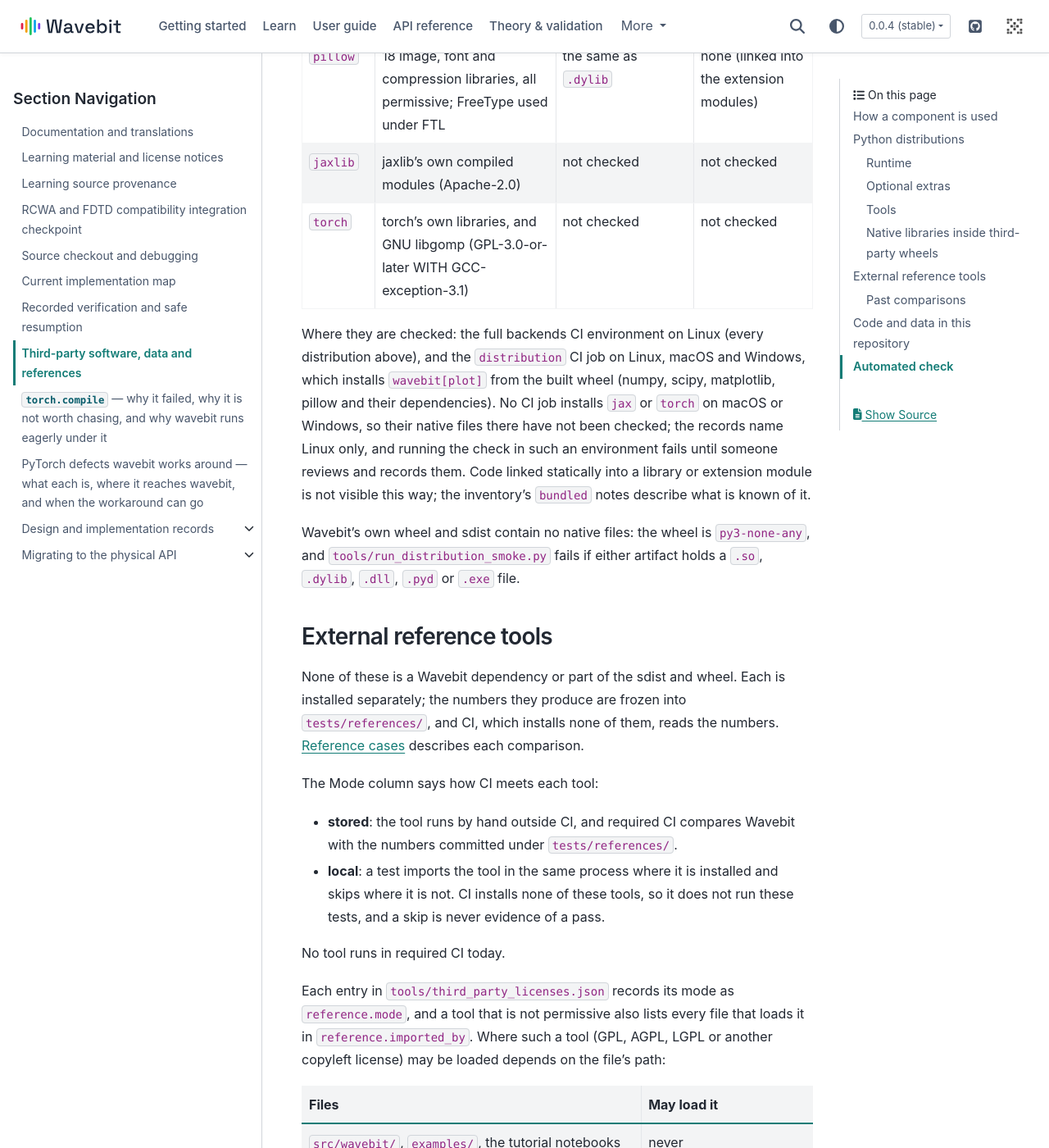
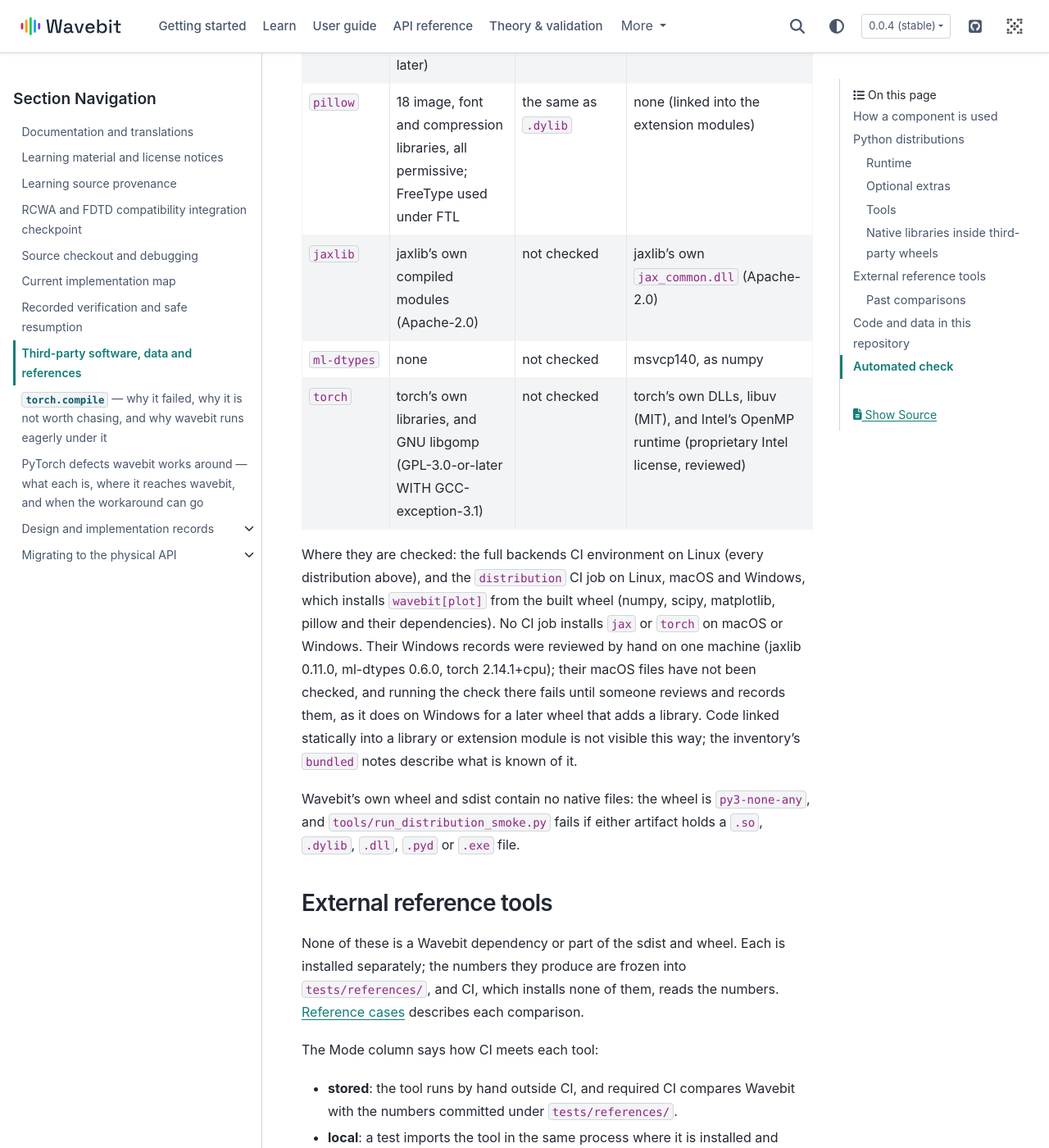
Before and after one commit to fieldalgo/wavebit, a Sphinx documentation site: the page built from docs/development/third-party.md, in a window 1280 px wide and 1400 px high, scrolled down 8061 px. Shown: the whole window at 82% size. Built offline with Sphinx 7.4.7 and the PyData theme 0.15.4, drawn with Linux system fonts in a browser that asks for light colours; pages that are not in the unit, such as notebooks, are missing from menus.

Commit message:
licenses: record the Windows libraries jaxlib, ml-dtypes and torch install
The reviewed inventory recorded jaxlib's and torch's shared libraries for
Linux only, and ml-dtypes' none, so the license check (and
test_this_environment_passes_the_reachable_check) failed in any Windows
environment with the backends installed, as docs/development/third-party.md
said it would until someone reviewed them. Reviewed by hand on Windows:

- jaxlib 0.11.0: jaxlib/jax_common.dll, the counterpart of libjax_common.so
  (its strings name the OpenXLA authors). Apache-2.0.
- ml-dtypes 0.6.0: ml_dtypes.libs/msvcp140-*.dll, Microsoft's C++ runtime,
  recorded as numpy's copy already is.
- torch 2.14.1+cpu: its own c10.dll, shm.dll and torch*.dll, named rather
  than globbed as torch/lib/*.dll so that a future vendored library cannot
  pass under torch's license; libuv's uv.dll (MIT, as the wheel's notice
  reproduces); and libiomp5md.dll with its stub libiompstubs5md.dll. Those
  two are Intel's own OpenMP build (version resource and strings: Intel
  Corporation, 'Intel(R) OMP version 5.0.20260213', built with Intel's
  oneAPI compiler), not the LLVM OpenMP whose license the wheel carries, and
  the wheel carries no license text for them. Intel publishes this runtime
  as intel-openmp under the Intel End User License Agreement for Developer
  Tools, so it is recorded as LicenseRef-Intel-EULA-Developer-Tools with a
  review, as the MSVC runtime is.

torch 2.13.0 ships the same nine DLLs. The check passes on Windows with
either; the English and Korean third-party pages now say which versions
were reviewed and that macOS stays unchecked.

Co-Authored-By: Claude Opus 5.5 <noreply@anthropic.com>

```diff
--- a/docs/development/third-party.md
+++ b/docs/development/third-party.md
@@ -129,16 +129,18 @@ they never reach a user's installation.
 | --- | --- | --- | --- |
 | `numpy`, `scipy` | OpenBLAS (BSD-3-Clause), libgfortran (GPL-3.0-or-later WITH GCC-exception-3.1), libquadmath (LGPL-2.1-or-later) | OpenBLAS before macOS 14, libgfortran, libgcc_s, libquadmath | OpenBLAS DLL with the GCC runtime linked in; numpy also msvcp140 |
 | `pillow` | 18 image, font and compression libraries, all permissive; FreeType used under FTL | the same as `.dylib` | none (linked into the extension modules) |
-| `jaxlib` | jaxlib's own compiled modules (Apache-2.0) | not checked | not checked |
-| `torch` | torch's own libraries, and GNU libgomp (GPL-3.0-or-later WITH GCC-exception-3.1) | not checked | not checked |
+| `jaxlib` | jaxlib's own compiled modules (Apache-2.0) | not checked | jaxlib's own `jax_common.dll` (Apache-2.0) |
+| `ml-dtypes` | none | not checked | msvcp140, as numpy |
+| `torch` | torch's own libraries, and GNU libgomp (GPL-3.0-or-later WITH GCC-exception-3.1) | not checked | torch's own DLLs, libuv (MIT), and Intel's OpenMP runtime (proprietary Intel license, reviewed) |
 
 Where they are checked: the full backends CI environment on Linux (every
 distribution above), and the `distribution` CI job on Linux, macOS and Windows,
 which installs `wavebit[plot]` from the built wheel (numpy, scipy, matplotlib,
 pillow and their dependencies). No CI job installs `jax` or `torch` on macOS or
-Windows, so their native files there have not been checked; the records name
-Linux only, and running the check in such an environment fails until someone
-reviews and records them. Code linked statically into a library or extension
+Windows. Their Windows records were reviewed by hand on one machine (jaxlib 0.11.0,
+ml-dtypes 0.6.0, torch 2.14.1+cpu); their macOS files have not been checked, and
+running the check there fails until someone reviews and records them, as it does on
+Windows for a later wheel that adds a library. Code linked statically into a library or extension
 module is not visible this way; the inventory's `bundled` notes describe what
 is known of it.
 
```
Also changed, not shown: docs/locales/ko/pages/development/third-party.md (+7 -4 lines), 1 other file.
